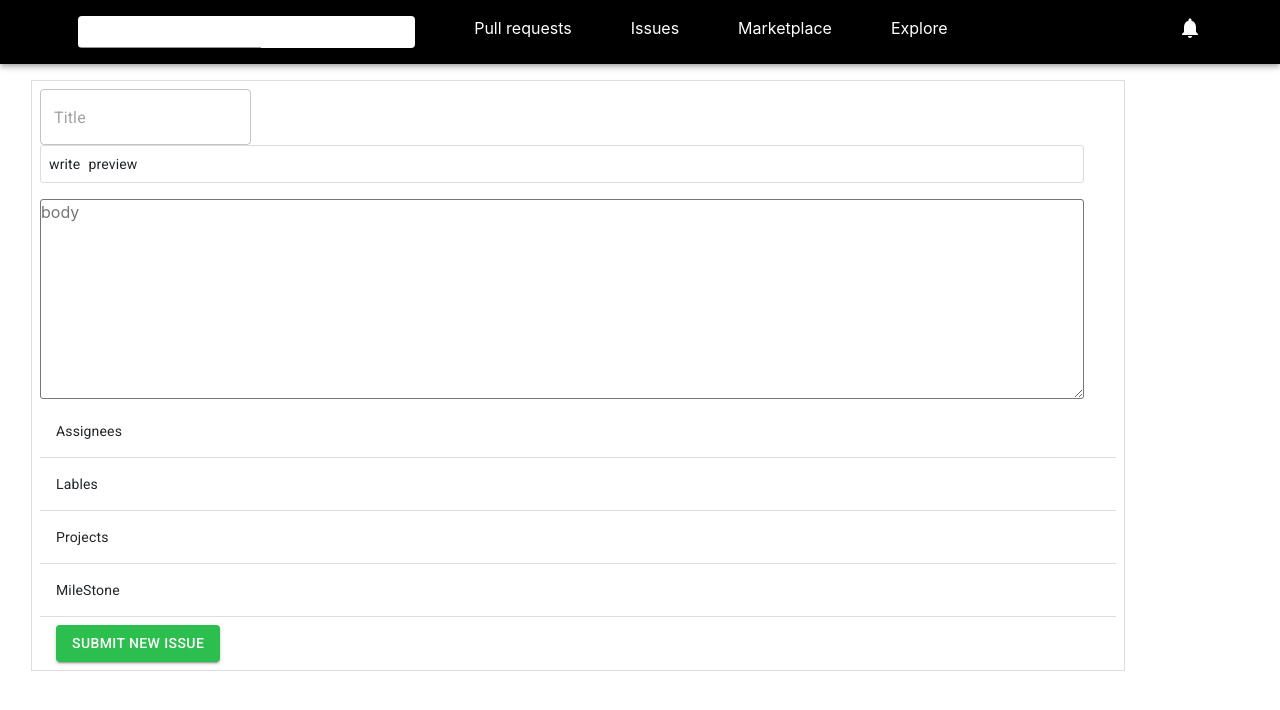
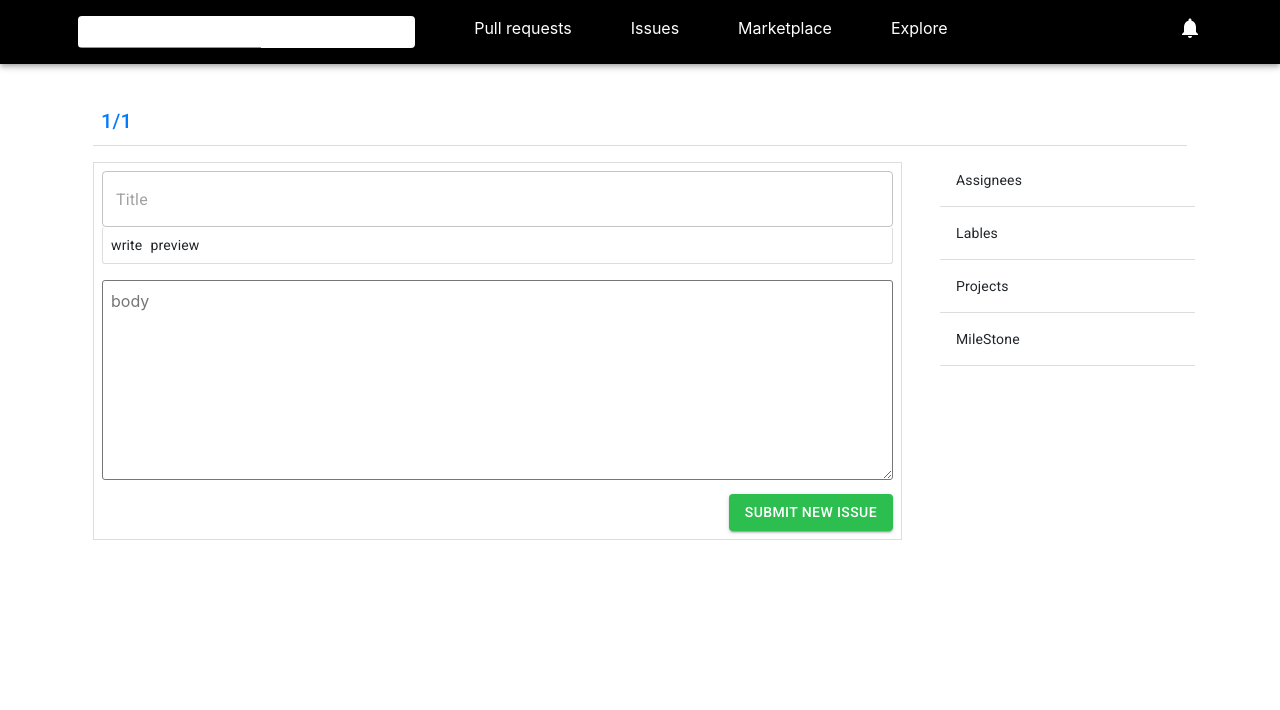
Before and after one commit to sridhar02/issue-tracker, a Next.js app in the folder issue_hub/: page /user/1/repos/1/issues/new in a window 1280 px wide. Shown: the top 710 px of the page. Built offline with nearby package versions, Linux system fonts and the light colour scheme; no server answers.

Commit message:
issue new page responsive design similar to github.

```diff
--- a/issue_hub/pages/user/[username]/repos/[repo]/issues/new.js
+++ b/issue_hub/pages/user/[username]/repos/[repo]/issues/new.js
@@ -1,20 +1,23 @@
 import React, { Component, Fragment } from "react";
-
+import Router from "next/router";
+import Link from "next/link";
+import cx from "classnames";
 import axios from "axios";
 
-import Router from "next/router";
-
 import { withStyles } from "@material-ui/core/styles";
-
 import { Button, Typography } from "@material-ui/core";
-
 import TextField from "@material-ui/core/TextField";
-
-import cx from "classnames";
 
 import { Navbar, authHeaders } from "../../../../../../utils/utils.js";
 
 const issueStyles = theme => ({
+  container: {
+    margin: theme.spacing(1),
+    [theme.breakpoints.up("md")]: {
+      margin: "25px auto",
+      padding: "100px auto"
+    }
+  },
   image: {
     heigth: theme.spacing(4),
     width: theme.spacing(4)
@@ -26,22 +29,20 @@ const issueStyles = theme => ({
     padding: theme.spacing(1)
   },
   write: { paddingRight: theme.spacing(1) },
-  container: {
-    margin: theme.spacing(1)
-  },
   options: {
     display: "flex",
     border: "1px solid #ddd",
-    // marginTop: theme.spacing(1),
+    borderTop: 0,
     marginBottom: theme.spacing(1),
     padding: theme.spacing(1),
     borderRadius: "3px",
     heigth: theme.spacing(4),
-    width: "97%"
+    width: "100%"
   },
   body: {
     marginTop: theme.spacing(1),
-    width: "97%",
+    padding: theme.spacing(1),
+    width: "100%",
     borderRadius: "3px",
     height: "200px",
     minHeight: "200px"
@@ -54,12 +55,26 @@ const issueStyles = theme => ({
     marginTop: theme.spacing(1),
     marginLeft: theme.spacing(2),
     backgroundColor: "#2cbe4e"
+  },
+  title: {
+    width: "100%"
+  },
+  Headers: {
+    borderBottom: "1px solid #ddd",
+    margin: theme.spacing(1),
+    padding: theme.spacing(1)
+  },
+  buttonPosition: {
+    [theme.breakpoints.up("md")]: {
+      display: "flex",
+      justifyContent: "flex-end"
+    }
   }
 });
 
 class _Issue extends Component {
   static getInitialProps({ query }) {
-    return { query };
+    return { query, username: query.username, repo: query.repo };
   }
   constructor(props) {
     super(props);
@@ -111,7 +126,7 @@ class _Issue extends Component {
     }
   };
   render() {
-    const { classes } = this.props;
+    const { classes, username, repo } = this.props;
     const { user } = this.state;
 
     return (
@@ -120,6 +135,19 @@ class _Issue extends Component {
         <div className={cx(classes.container, "container")}>
           <div className="row">
             <div className="col-12">
+              <div className={cx(classes.Headers, "d-none d-md-block")}>
+                <Typography variant="h6">
+                  <Link href={`/user/${username}`}>
+                    <a>
+                      {username}/{repo}
+                    </a>
+                  </Link>
+                </Typography>
+              </div>
+            </div>
+          </div>
+          <div className="row">
+            <div className="col-lg-9">
               <div className={classes.mainSection}>
                 <div className={classes.issue}>
                   <form onSubmit={this.handleSubmit}>
@@ -130,6 +158,7 @@ class _Issue extends Component {
                         name="title"
                         value={this.state.title}
                         onChange={this.handleChange}
+                        className={classes.title}
                       />
                       <div className={classes.options}>
                         <div className={classes.write}>
@@ -145,21 +174,7 @@ class _Issue extends Component {
                         value={this.state.body}
                         onChange={this.handleChange}
                       />
-                      <div>
-                        <div className={classes.issueOptions}>
-                          <Typography variant="body2">Assignees</Typography>
-                        </div>
-                        <div className={classes.issueOptions}>
-                          <Typography variant="body2">Lables</Typography>
-                        </div>
-                        <div className={classes.issueOptions}>
-                          <Typography variant="body2">Projects</Typography>
-                        </div>
-                        <div className={classes.issueOptions}>
-                          <Typography variant="body2">MileStone</Typography>
-                        </div>
-                      </div>
-                      <div>
+                      <div className={classes.buttonPosition}>
                         <Button
                           className={classes.button}
                           color="primary"
@@ -174,6 +189,20 @@ class _Issue extends Component {
                 </div>
               </div>
             </div>
+            <div className="col-lg-3">
+              <div className={classes.issueOptions}>
+                <Typography variant="body2">Assignees</Typography>
+              </div>
+              <div className={classes.issueOptions}>
+                <Typography variant="body2">Lables</Typography>
+              </div>
+              <div className={classes.issueOptions}>
+                <Typography variant="body2">Projects</Typography>
+              </div>
+              <div className={classes.issueOptions}>
+                <Typography variant="body2">MileStone</Typography>
+              </div>
+            </div>
           </div>
         </div>
       </Fragment>
```
